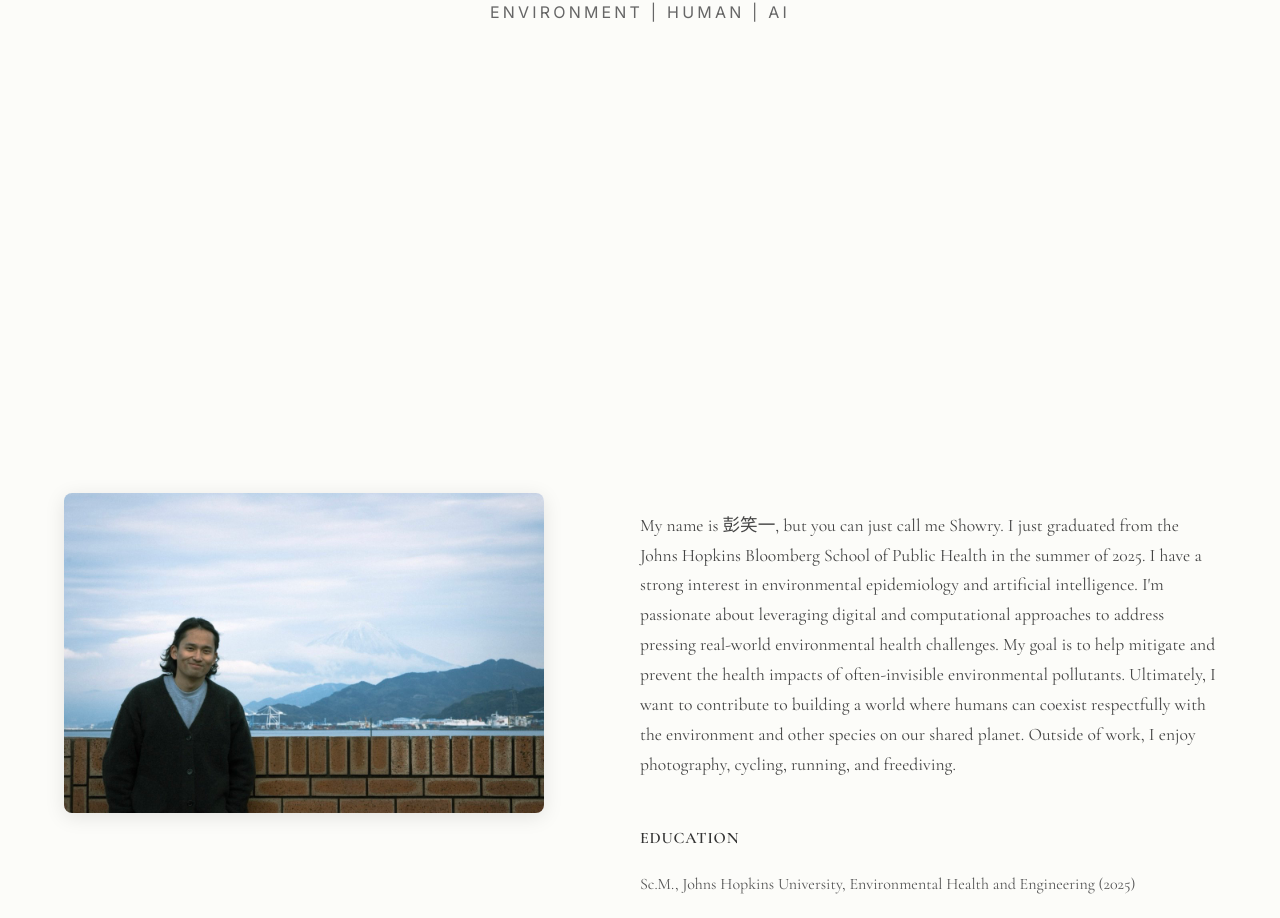
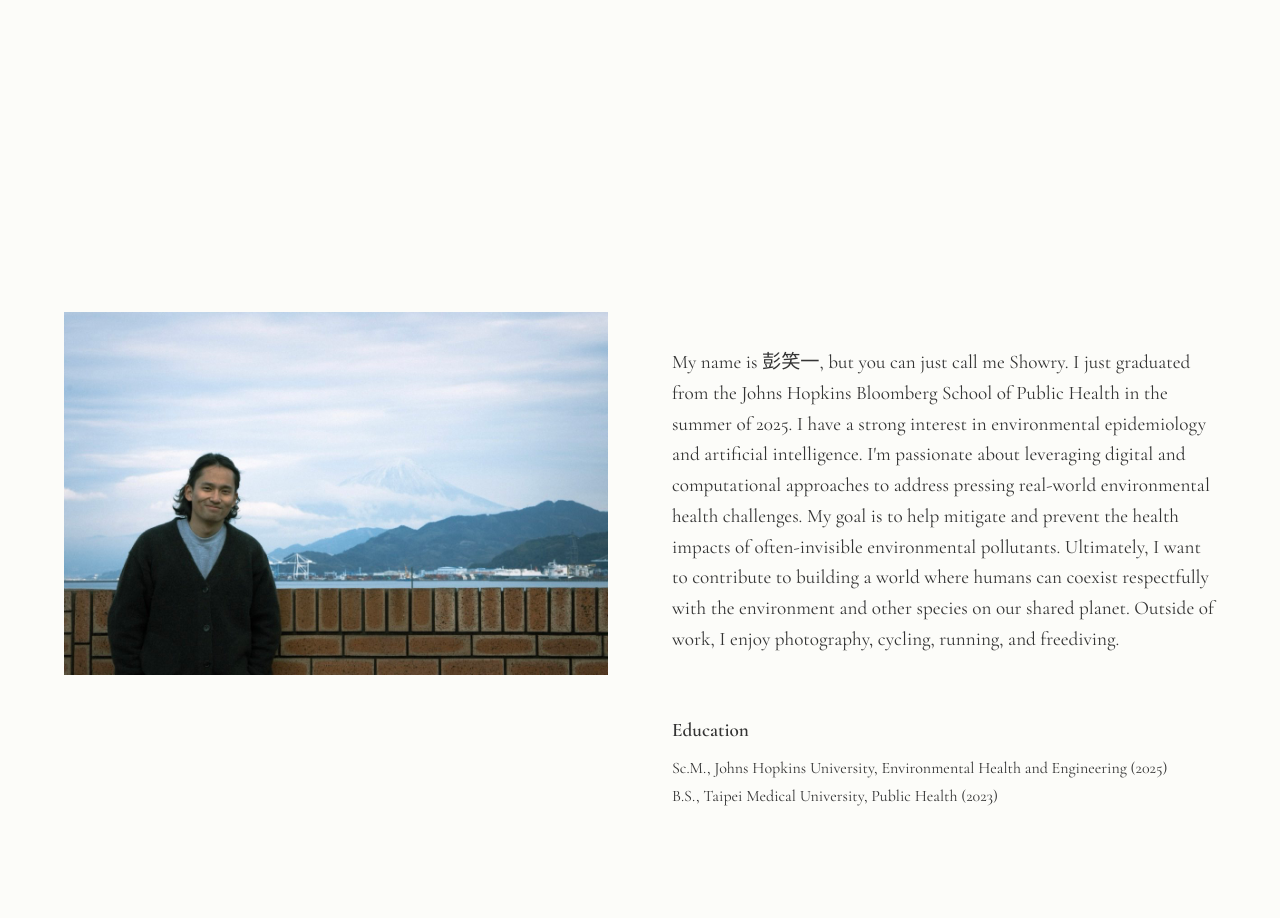
Before and after one commit to showrypeng/showrypeng, a plain HTML site: page index.html in a window 1280 px wide. Shown: the part 561-1479 px from the top of the page. Drawn offline with nearby package versions, Linux system fonts and the light colour scheme.

Commit message:
Restore earlier homepage design with current content - full-screen hero + side-by-side layout

```diff
--- a/index.html
+++ b/index.html
@@ -34,25 +34,19 @@
             </nav>
         </div>
     </header>
-    <main class="main-content">
-        <!-- Hero Section -->
     <section class="hero-section">
         <div class="hero-content">
             <h1>Xiaoyi Peng</h1>
             <p>Environment | Human | AI</p>
         </div>
     </section>
-
-        <!-- Content Section -->
-        <div class="container">
-            <div class="content-layout">
+    <div class="container homepage-container">
         <aside class="image-column">
             <div id="hero-image-container">
                 <div class="hero-image-placeholder">Loading image...</div>
             </div>
         </aside>
-
-                <div class="text-content">
+        <main class="content-column">
             <section class="bio-section">
                 <p>My name is 彭笑一, but you can just call me Showry. I just graduated from the Johns Hopkins Bloomberg School of Public Health in the summer of 2025. I have a strong interest in environmental epidemiology and artificial intelligence. I'm passionate about leveraging digital and computational approaches to address pressing real-world environmental health challenges. My goal is to help mitigate and prevent the health impacts of often-invisible environmental pollutants. Ultimately, I want to contribute to building a world where humans can coexist respectfully with the environment and other species on our shared planet.
 
@@ -68,10 +62,8 @@
                     <p>B.S., Taipei Medical University, Public Health (2023)</p>
                 </div>
             </section>
+        </main>
     </div>
-            </div>
-        </div>
-    </main>
     <footer class="main-footer">
         <div class="footer-container">
             <div class="footer-social-links">
--- a/styles/main.css
+++ b/styles/main.css
@@ -26,15 +26,16 @@ body {
 
 .container {
     padding: 2rem 4rem;
-    max-width: 1200px;
+    max-width: 1400px;
     margin: 0 auto;
+    min-height: calc(100vh - 270px); /* Adjust based on header/footer height */
 }
 
-.content-layout {
+.homepage-container {
     display: flex;
     gap: 4rem;
-    padding: 4rem 0;
-    align-items: flex-start;
+    padding-top: 4rem;
+    padding-bottom: 4rem;
 }
 
 /* --- Header --- */
@@ -82,95 +83,66 @@ nav a.active {
     justify-content: center;
     align-items: center;
     text-align: center;
-    min-height: 100vh;
-    padding: 2rem;
-    background: var(--bg-color);
+    height: calc(100vh - 85px); /* Full height minus header */
+    color: #000;
 }
-
 .hero-content h1 {
     font-family: var(--font-hero);
     font-size: 4rem;
     font-weight: 900;
-    margin: 0 0 1rem 0;
-    color: #000;
-    letter-spacing: -0.02em;
+    margin: 0;
 }
-
 .hero-content p {
     font-family: var(--font-hero);
     font-size: 1rem;
     letter-spacing: 0.2rem;
     text-transform: uppercase;
-    margin: 0;
-    color: #666;
-    font-weight: 500;
+    margin-top: 1rem;
+    color: #555;
 }
 
 
-/* --- Content Layout --- */
+/* --- Homepage Content --- */
 .image-column {
     flex: 1;
-    position: sticky;
-    top: 120px;
-    align-self: flex-start;
+    max-width: 50%;
 }
-
 #hero-image-container {
     width: 100%;
+    min-height: 300px; /* Example min-height */
     display: flex;
     justify-content: center;
     align-items: center;
 }
-
 #hero-image-container img {
     width: 100%;
     height: auto;
     display: block;
-    border-radius: 8px;
-    box-shadow: 0 4px 20px rgba(0, 0, 0, 0.1);
 }
-
 .hero-image-placeholder {
-    width: 100%;
-    height: 400px;
-    display: flex;
-    align-items: center;
-    justify-content: center;
-    background-color: #f5f5f5;
+    padding: 2rem;
+    text-align: center;
+    color: #666;
+}
+.hero-image-placeholder.error {
     color: #999;
-    border-radius: 8px;
 }
-
-.text-content {
-    flex: 1.2;
-    padding-left: 2rem;
+.content-column {
+    flex: 1;
+    padding-top: 1rem;
 }
-
 .bio-section p {
-    font-size: 1.1rem;
-    line-height: 1.7;
-    margin-bottom: 3rem;
-    color: #444;
+    font-size: 1.2rem;
+    line-height: 1.6;
+    margin-bottom: 4rem;
 }
-
 .education-section h3 {
-    font-size: 1rem;
-    font-weight: 700;
-    margin-bottom: 1.5rem;
-    color: #333;
-    letter-spacing: 0.05em;
-    text-transform: uppercase;
-}
-
-.education-item {
+    font-size: 1.2rem;
+    font-weight: 600;
     margin-bottom: 1rem;
 }
-
 .education-item p {
-    margin: 0;
-    font-size: 1rem;
-    line-height: 1.6;
-    color: #555;
+    margin: 0 0 0.5rem 0;
 }
 
 /* --- Research & Gallery Pages --- */
@@ -340,56 +312,38 @@ nav a.active {
     .container {
         padding: 1.5rem 2rem;
     }
-
-    .hero-section {
-        min-height: 90vh;
-        padding: 1rem;
-    }
-
     .hero-content h1 {
         font-size: 2.5rem;
     }
-
-    .hero-content p {
-        font-size: 0.9rem;
-        letter-spacing: 0.15rem;
-    }
-
-    .content-layout {
+    .homepage-container {
         flex-direction: column;
         gap: 2rem;
-        padding: 2rem 0;
     }
 
     .image-column {
-        position: static;
         flex: none;
         max-width: 100%;
     }
-
-    .text-content {
-        padding-left: 0;
+    .content-column {
+        padding-top: 0;
+        padding-left: 0; /* Remove left padding on mobile */
     }
-
     .header-container {
         flex-direction: column;
         align-items: center;
         gap: 1.5rem;
         padding: 1.5rem 2rem;
     }
-
     .footer-container {
         flex-direction: column;
         align-items: flex-start;
         gap: 1.5rem;
         padding: 1.5rem 2rem;
     }
-
     .footer-copyright {
         text-align: left;
         margin-top: 1rem;
     }
-
     nav {
         display: flex;
         flex-direction: column;
@@ -397,7 +351,6 @@ nav a.active {
         text-align: center;
         width: 100%;
     }
-
     nav a {
         margin-left: 0;
         margin-bottom: 0.5rem;
```
Lines whose indentation alone changed are shown as unchanged.
